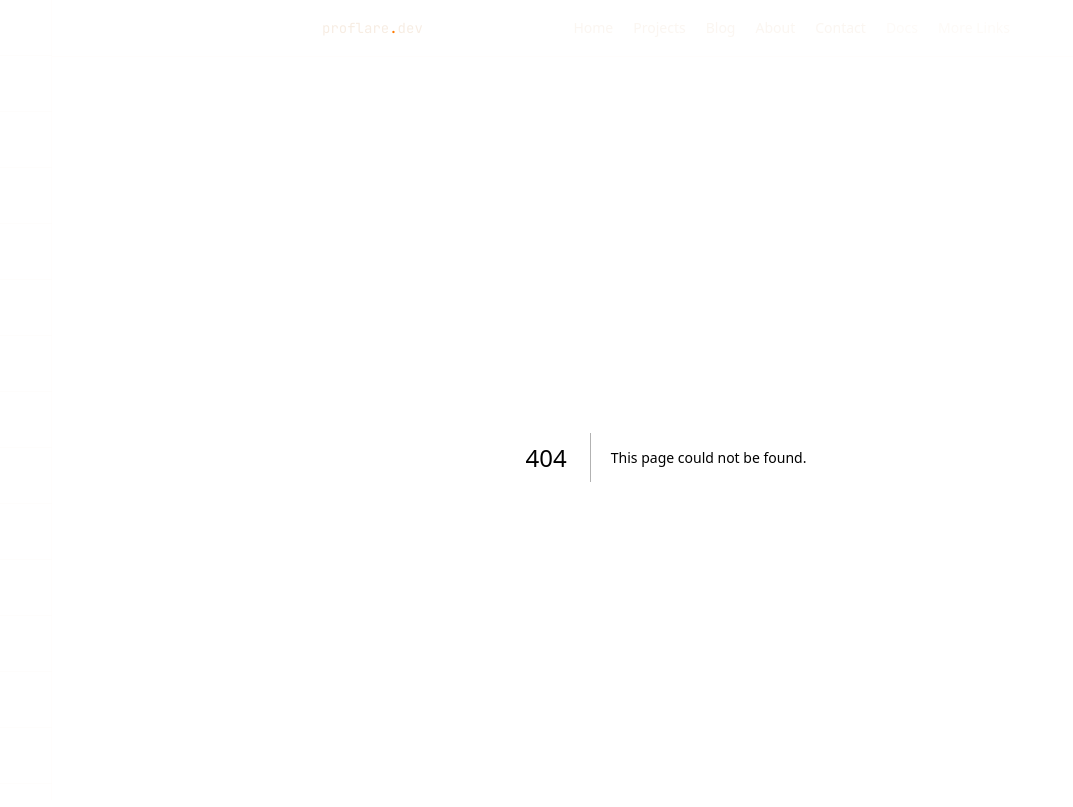
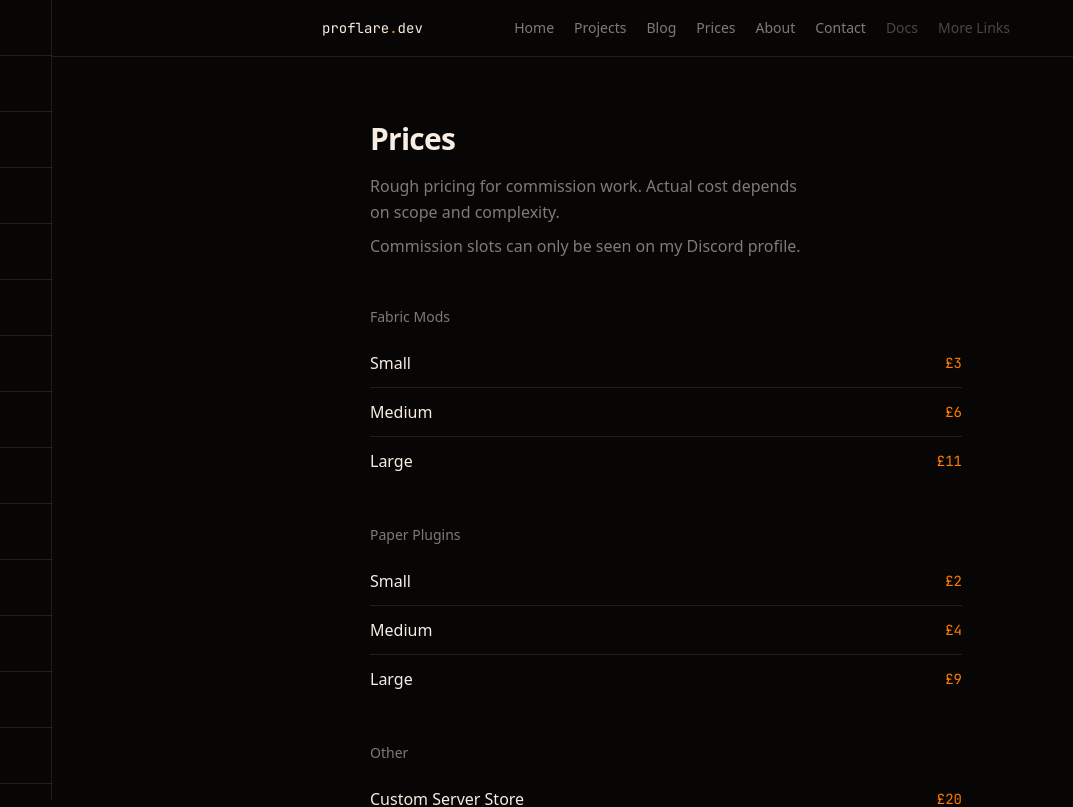
Before and after one commit to darkflareplays8/ProFolio, a Next.js app: page /prices in a window 1280 px wide. Before the commit this address had no page. Shown: the top 807 px of the page, without its empty margins (0-1073 px from the left). Built offline with nearby package versions, Linux system fonts and the light colour scheme.

Commit message:
feat: add prices page

```diff
--- /dev/null
+++ b/src/app/prices/page.tsx
@@ -0,0 +1,80 @@
+import type { Metadata } from "next";
+import { pageMetadata } from "@/lib/seo";
+
+export const metadata: Metadata = pageMetadata({
+  title: "Prices",
+  description: "Commission prices for Fabric mods, Paper plugins, and more.",
+  path: "/prices",
+});
+
+const tiers = [
+  {
+    category: "Fabric Mods",
+    items: [
+      { label: "Small", price: "£3" },
+      { label: "Medium", price: "£6" },
+      { label: "Large", price: "£11" },
+    ],
+  },
+  {
+    category: "Paper Plugins",
+    items: [
+      { label: "Small", price: "£2" },
+      { label: "Medium", price: "£4" },
+      { label: "Large", price: "£9" },
+    ],
+  },
+  {
+    category: "Other",
+    items: [
+      { label: "Custom Server Store", price: "£20" },
+      { label: "Discord Bot", price: "£7–30" },
+      { label: "Discord–MC Integration", price: "£30" },
+    ],
+  },
+];
+
+export default function PricesPage() {
+  return (
+    <div className="max-w-2xl mx-auto px-6 md:px-10 py-16">
+      <h1 className="text-2xl md:text-3xl font-semibold tracking-tight mb-4">
+        Prices
+      </h1>
+      <p className="text-ink-dim leading-relaxed mb-2 max-w-md">
+        Rough pricing for commission work. Actual cost depends on scope and
+        complexity.
+      </p>
+      <p className="text-ink-dim leading-relaxed mb-12 max-w-md">
+        Commission slots can only be seen on my Discord profile.
+      </p>
+
+      <div className="flex flex-col gap-10">
+        {tiers.map((tier) => (
+          <div key={tier.category}>
+            <h2 className="text-sm font-medium text-ink-dim mb-3">
+              {tier.category}
+            </h2>
+            <div className="flex flex-col">
+              {tier.items.map((item) => (
+                <div
+                  key={item.label}
+                  className="flex items-center justify-between py-3 border-t border-line first:border-t-0"
+                >
+                  <span className="text-ink">{item.label}</span>
+                  <span className="font-mono text-sm text-orange">
+                    {item.price}
+                  </span>
+                </div>
+              ))}
+            </div>
+          </div>
+        ))}
+      </div>
+
+      <p className="text-sm text-ink-dim leading-relaxed mt-14 pt-8 border-t border-line">
+        Any further projects or higher requirements can be negotiated in the
+        Discord server or DMs.
+      </p>
+    </div>
+  );
+}
--- a/src/app/sitemap.ts
+++ b/src/app/sitemap.ts
@@ -11,6 +11,7 @@ export default async function sitemap(): Promise<MetadataRoute.Sitemap> {
     { url: BASE_URL, changeFrequency: "monthly", priority: 1 },
     { url: `${BASE_URL}/projects`, changeFrequency: "weekly", priority: 0.8 },
     { url: `${BASE_URL}/blog`, changeFrequency: "weekly", priority: 0.7 },
+    { url: `${BASE_URL}/prices`, changeFrequency: "monthly", priority: 0.5 },
     { url: `${BASE_URL}/about`, changeFrequency: "monthly", priority: 0.5 },
     { url: `${BASE_URL}/contact`, changeFrequency: "monthly", priority: 0.5 },
   ];
--- a/src/components/SiteHeader.tsx
+++ b/src/components/SiteHeader.tsx
@@ -7,6 +7,7 @@ const navLinks = [
   { label: "Home", href: "/" },
   { label: "Projects", href: "/projects" },
   { label: "Blog", href: "/blog" },
+  { label: "Prices", href: "/prices" },
   { label: "About", href: "/about" },
   { label: "Contact", href: "/contact" },
 ];
```
